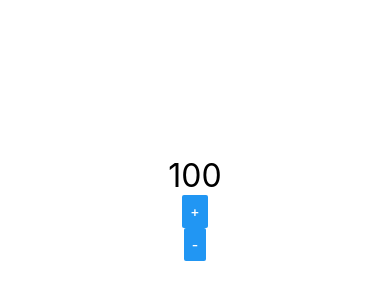
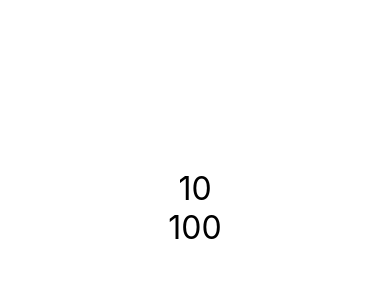
Before and after one commit to mateusdearaujo/react-native-project, a React Native app: screen / in a window 390 px wide. Shown: the part 214-514 px from the top of the page. Built offline with nearby package versions, Linux system fonts and the light colour scheme.

Commit message:
feat: creating Pai component

```diff
--- a/src/App.js
+++ b/src/App.js
@@ -6,11 +6,13 @@
 // import Aleatorio from './components/Aleatorio'
 // import Titulo from './components/Titulo'
 // import Botao from './components/Botao'
-import Contador from './components/Contador'
+// import Contador from './components/Contador'
+import Pai from './components/direta/Pai'
 
 export default () => (
     <View style={style.App}>
-        <Contador inicial={100} passo={13}/>
+        <Pai/>
+        {/*<Contador inicial={100} passo={13}/>*/}
         {/*<Botao/>*/}
         {/*<Titulo principal="Cadastro Produto" secundario="Tela de Cadastro do Produto"/>*/}
         {/*<Aleatorio min={1} max={60}/>*/}
--- a/src/components/direta/Pai.js
+++ b/src/components/direta/Pai.js
@@ -0,0 +1,13 @@
+import React from 'react'
+import Filho from './Filho'
+
+export default () => {
+    let x = 10
+    let y = 100
+
+    return (
+        <>
+            <Filho a={x} b={y}/>
+        </>
+    )
+}
```
